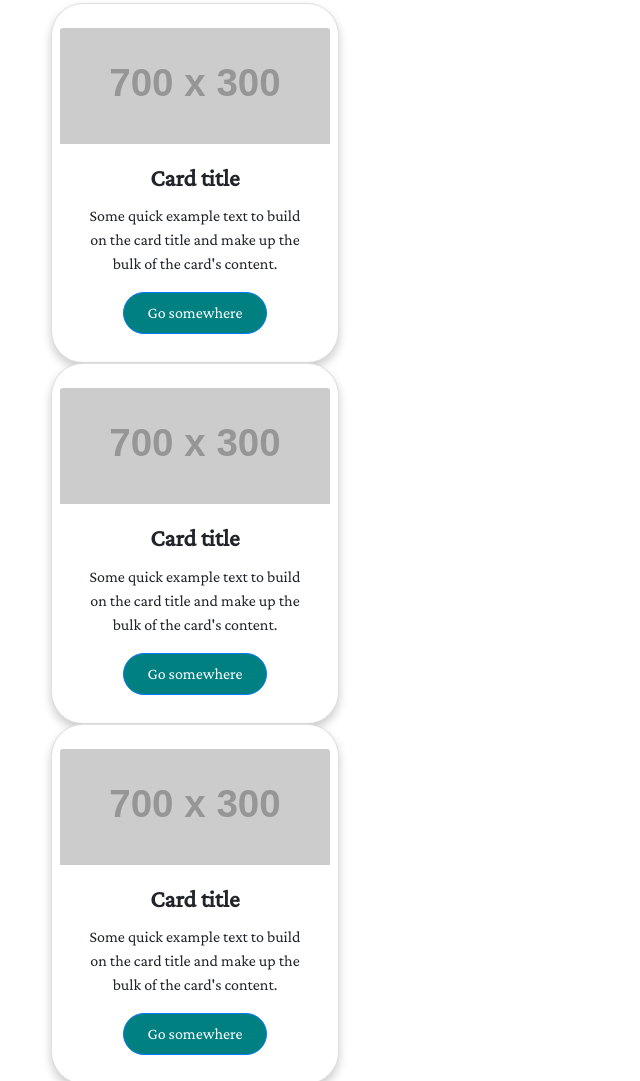
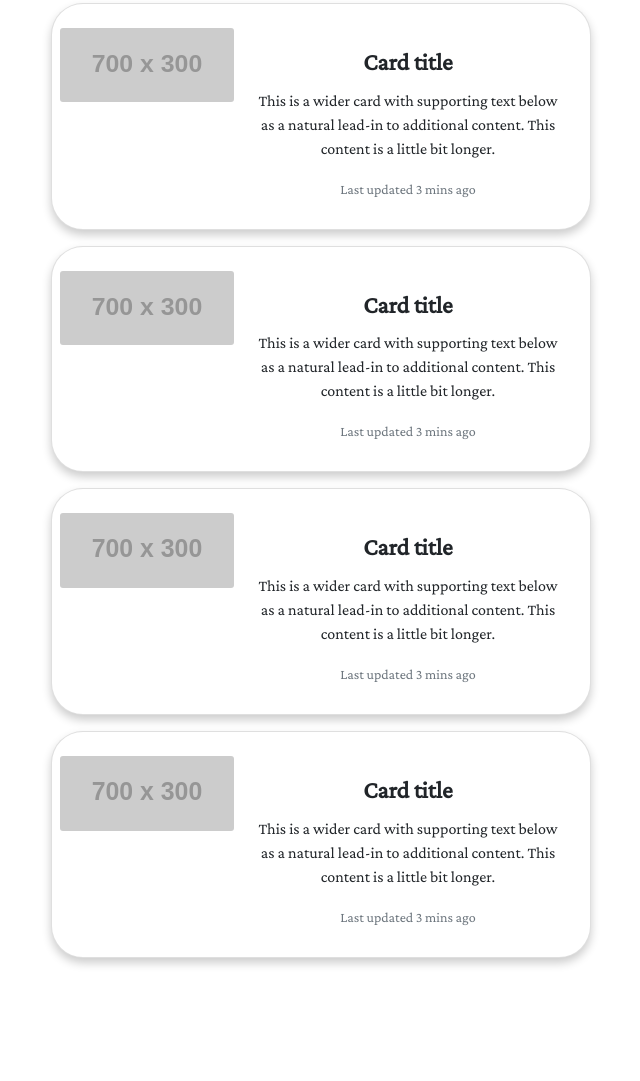
Before and after one commit to gideonclottey/bootstrap_portfolio, a plain HTML site: page index.html in a window 1280 px wide. Shown: the part 913-1994 px from the top of the page, without its empty margins (34-674 px from the left). After the commit the page ends 1887 px from the top, so only its background shows below. Drawn offline with nearby package versions, Linux system fonts and the light colour scheme; placeholder pictures from the web are drawn by us.

Commit message:
my work section structure readjusted to show horizontally

```diff
--- a/index.html
+++ b/index.html
@@ -129,70 +129,106 @@
       <h2>My Work</h2>
       <div class="row">
         <div class="col-md-12">
-          <div class="card" style="width: 18rem">
+          <div class="card mb-3" style="max-width: 540px">
+            <div class="row no-gutters">
+              <div class="col-md-4">
                 <img
                   src="https://placehold.co/700x300"
-              class="card-img-top"
+                  class="card-img"
                   alt="..."
                 />
+              </div>
+              <div class="col-md-8">
                 <div class="card-body">
                   <h5 class="card-title">Card title</h5>
                   <p class="card-text">
-                Some quick example text to build on the card title and make up
-                the bulk of the card's content.
+                    This is a wider card with supporting text below as a natural
+                    lead-in to additional content. This content is a little bit
+                    longer.
                   </p>
-              <a href="#" class="btn btn-primary">Go somewhere</a>
+                  <p class="card-text">
+                    <small class="text-muted">Last updated 3 mins ago</small>
+                  </p>
+                </div>
+              </div>
             </div>
           </div>
         </div>
         <div class="col-md-12">
-          <div class="card" style="width: 18rem">
+          <div class="card mb-3" style="max-width: 540px">
+            <div class="row no-gutters">
+              <div class="col-md-4">
                 <img
                   src="https://placehold.co/700x300"
-              class="card-img-top"
+                  class="card-img"
                   alt="..."
                 />
+              </div>
+              <div class="col-md-8">
                 <div class="card-body">
                   <h5 class="card-title">Card title</h5>
                   <p class="card-text">
-                Some quick example text to build on the card title and make up
-                the bulk of the card's content.
+                    This is a wider card with supporting text below as a natural
+                    lead-in to additional content. This content is a little bit
+                    longer.
                   </p>
-              <a href="#" class="btn btn-primary">Go somewhere</a>
+                  <p class="card-text">
+                    <small class="text-muted">Last updated 3 mins ago</small>
+                  </p>
+                </div>
+              </div>
             </div>
           </div>
         </div>
         <div class="col-md-12">
-          <div class="card" style="width: 18rem">
+          <div class="card mb-3" style="max-width: 540px">
+            <div class="row no-gutters">
+              <div class="col-md-4">
                 <img
                   src="https://placehold.co/700x300"
-              class="card-img-top"
+                  class="card-img"
                   alt="..."
                 />
+              </div>
+              <div class="col-md-8">
                 <div class="card-body">
                   <h5 class="card-title">Card title</h5>
                   <p class="card-text">
-                Some quick example text to build on the card title and make up
-                the bulk of the card's content.
+                    This is a wider card with supporting text below as a natural
+                    lead-in to additional content. This content is a little bit
+                    longer.
                   </p>
-              <a href="#" class="btn btn-primary">Go somewhere</a>
+                  <p class="card-text">
+                    <small class="text-muted">Last updated 3 mins ago</small>
+                  </p>
+                </div>
+              </div>
             </div>
           </div>
         </div>
         <div class="col-md-12">
-          <div class="card" style="width: 18rem">
+          <div class="card mb-3" style="max-width: 540px">
+            <div class="row no-gutters">
+              <div class="col-md-4">
                 <img
                   src="https://placehold.co/700x300"
-              class="card-img-top"
+                  class="card-img"
                   alt="..."
                 />
+              </div>
+              <div class="col-md-8">
                 <div class="card-body">
                   <h5 class="card-title">Card title</h5>
                   <p class="card-text">
-                Some quick example text to build on the card title and make up
-                the bulk of the card's content.
+                    This is a wider card with supporting text below as a natural
+                    lead-in to additional content. This content is a little bit
+                    longer.
                   </p>
-              <a href="#" class="btn btn-primary">Go somewhere</a>
+                  <p class="card-text">
+                    <small class="text-muted">Last updated 3 mins ago</small>
+                  </p>
+                </div>
+              </div>
             </div>
           </div>
         </div>
```
Lines whose indentation alone changed are shown as unchanged.
